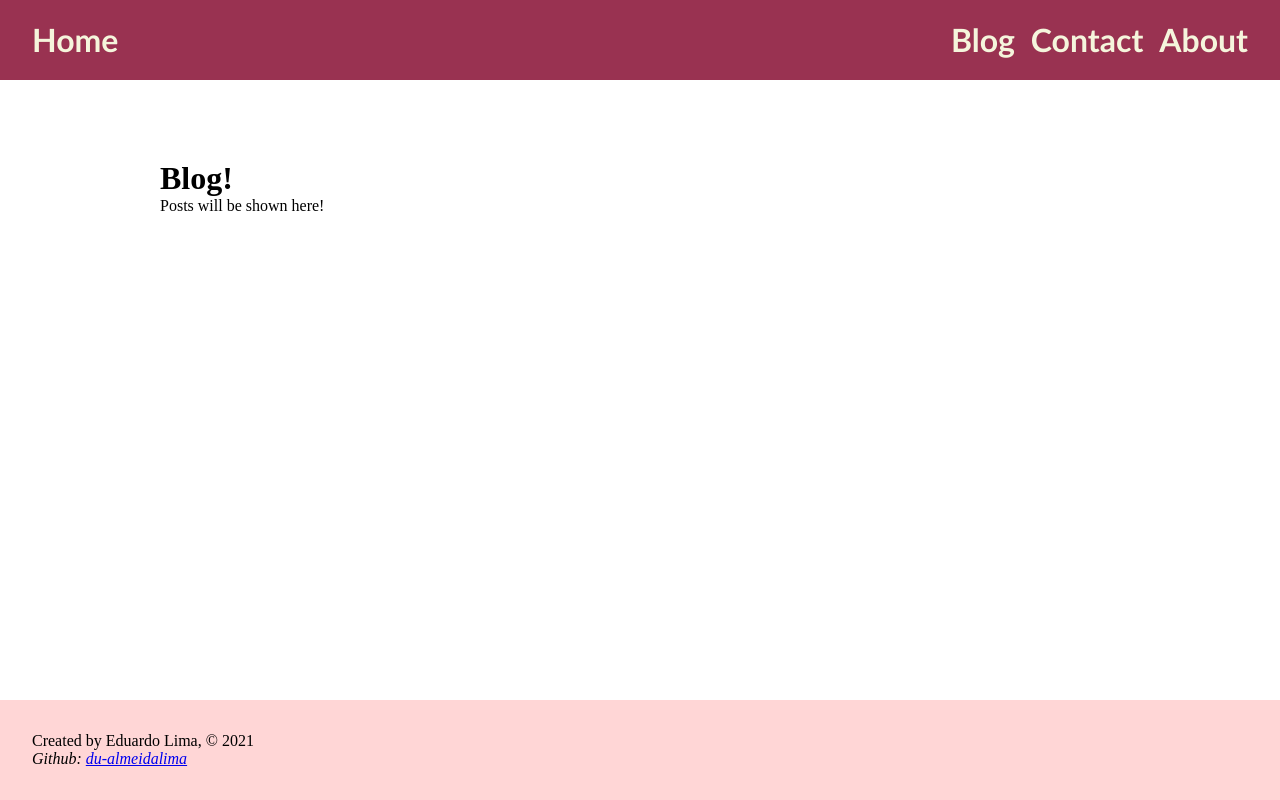
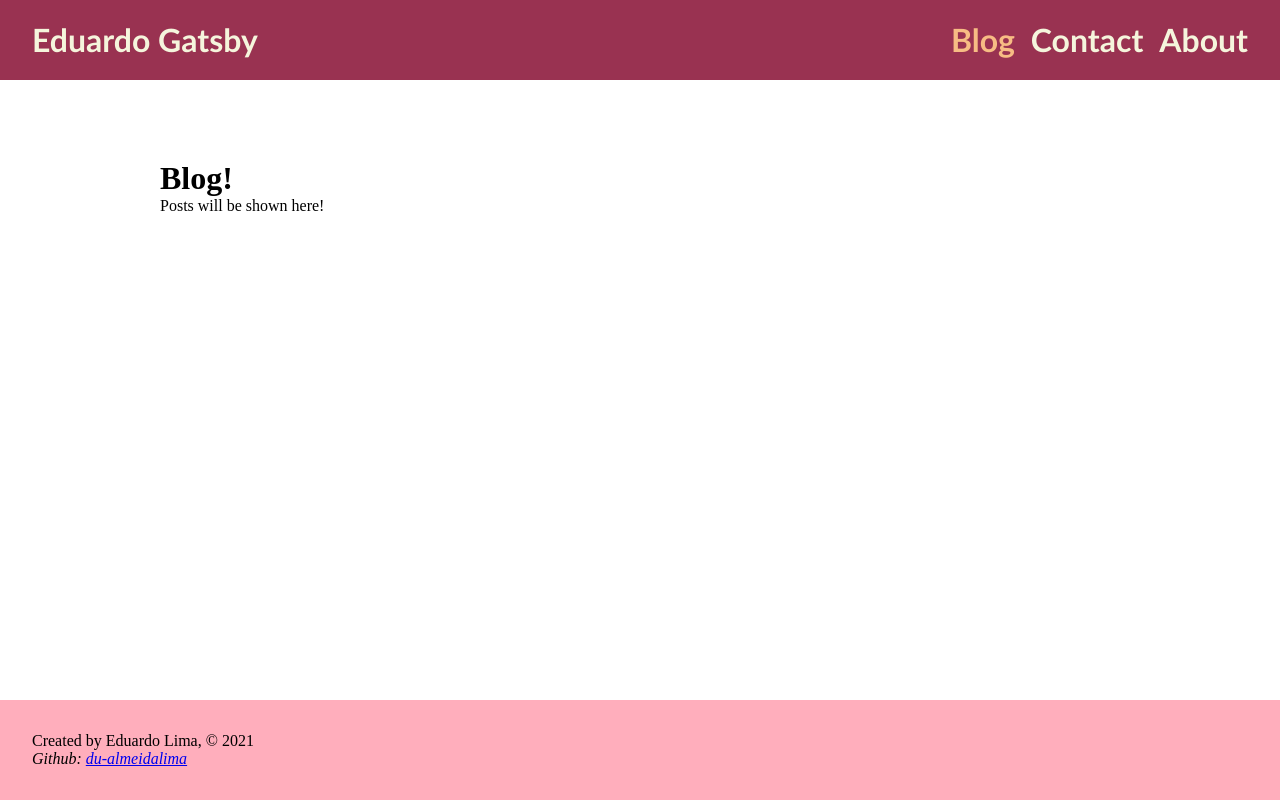
Before and after one commit to du-almeidalima/gatsby-bootcamp, a Gatsby site: page /blog in a window 1280 px wide. Built offline with nearby package versions, Linux system fonts and the light colour scheme; Gatsby itself is replaced by a stand-in of ours.

Commit message:
Syling active links

```diff
--- a/src/components/Footer/Footer.module.scss
+++ b/src/components/Footer/Footer.module.scss
@@ -4,5 +4,5 @@
   left: 0;
   padding: 2rem 2rem;
   width: 100vw;
-  background-color: #ffd6d6;
+  background-color: #FFAEBC;
 }
--- a/src/components/Navbar/Navbar.js
+++ b/src/components/Navbar/Navbar.js
@@ -6,10 +6,10 @@ const Navbar = () => {
   return (
     <nav className={styles.AppNavbar}>
       <ul>
-        <li><Link to="/">Home</Link></li>
-        <li><Link to="/blog">Blog</Link></li>
-        <li><Link to="/contact">Contact</Link></li>
-        <li><Link to="/about">About</Link></li>
+        <li><Link activeClassName={styles.active} to="/">Eduardo Gatsby</Link></li>
+        <li><Link activeClassName={styles.active} to="/blog">Blog</Link></li>
+        <li><Link activeClassName={styles.active} to="/contact">Contact</Link></li>
+        <li><Link activeClassName={styles.active} to="/about">About</Link></li>
       </ul>
     </nav>
   )
--- a/src/components/Navbar/Navbar.module.scss
+++ b/src/components/Navbar/Navbar.module.scss
@@ -1,5 +1,6 @@
 $primary: #993251;
 $text-color: #F5F5DCFF;
+$text-color-active: #f7bc84;
 $text-color-hover: white;
 
 .AppNavbar {
@@ -39,4 +40,8 @@ $text-color-hover: white;
   & li a:hover {
     color: $text-color-hover;
   }
+
+  & li a.active {
+    color: $text-color-active;
+  }
 }
```
